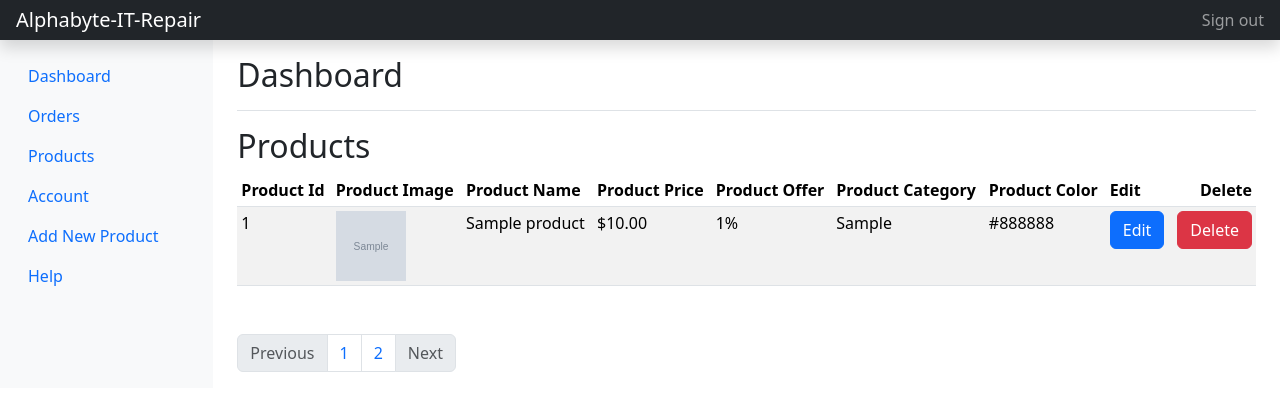
After one commit to DenysRudenko/Alphabyte-IT-Repair-Website, a PHP site: page /admin/products.php in a window 1280 px wide. The commit adds this page. Shown: the top 411 px of the page. Run offline with PHP 8.4, Linux system fonts and the light colour scheme; the visitor is signed in with stand-in values (Sample User, id 1); tables that the repository leaves empty hold one stand-in row (values such as "Sample post"); grey boxes marked "Sample" are stand-in pictures; some libraries are stand-ins or nearby versions.

```diff
--- a/admin/index.php
+++ b/admin/index.php
@@ -34,7 +34,7 @@ $stmt1->fetch();
 
 // set the total number of products on the page
 
-$total_records_per_page = 10;
+$total_records_per_page = 13;
 
 $offset = ($page_no - 1) * $total_records_per_page;
 
--- /dev/null
+++ b/admin/products.php
@@ -0,0 +1,146 @@
+<?php
+
+
+include('header.php');
+include('sidemenu.php');
+
+if(!isset($_SESSION['admin_logged_in'])){
+  header('location: login.php');
+  exit();
+}
+
+
+ // Pagination
+ if(isset($_GET['page_no']) && $_GET['page_no'] != "") {
+
+  // if user has already entered page then page number is the one that selected
+  $page_no = $_GET['page_no'];
+} else {
+
+  // if user just entered the page then default page is 1
+  $page_no = 1;
+}
+
+// return number of products
+$stmt1 = $conn->prepare("SELECT COUNT(*) AS total_records FROM products ");
+
+$stmt1->execute();
+
+$stmt1->bind_result($total_records);
+
+$stmt1->store_result();
+
+$stmt1->fetch();
+
+// set the total number of products on the page
+
+$total_records_per_page = 8;
+
+$offset = ($page_no - 1) * $total_records_per_page;
+
+$previous_page = $page_no - 1;
+$next_page = $page_no + 1;
+
+$adjacents = "2";
+
+$total_number_of_pages = ceil($total_records / $total_records_per_page);
+
+// get all products
+
+$stmt2 = $conn->prepare("SELECT * FROM products LIMIT $offset, $total_records_per_page");
+$stmt2->execute();
+$products = $stmt2->get_result();
+
+?>
+
+    <main class="col-md-9 ms-sm-auto col-lg-10 px-md-4">
+      <div class="d-flex justify-content-between flex-wrap flex-md-nowrap align-items-center pt-3 pb-2 mb-3 border-bottom">
+        <h1 class="h2">Dashboard</h1>
+        <div class="btn-toolbar mb-2 mb-md-0">
+          <div class="btn-group me-2">
+          </div>
+        </div>
+      </div>
+
+
+      <h2>Products</h2>
+      <div class="table-responsive">
+        <table class="table table-striped table-sm">
+          <thead>
+            <tr>
+              <th scope="col">Product Id</th>
+              <th scope="col">Product Image</th>
+              <th scope="col">Product Name</th>
+              <th scope="col">Product Price</th>
+              <th scope="col">Product Offer</th>
+              <th scope="col">Product Category</th>
+              <th scope="col">Product Color</th>
+              <th scope="col">Edit</th>
+              <th scope="col">Delete</th>
+            </tr>
+          </thead>
+          <tbody>
+
+          <?php foreach($products as $product) {?>
+            <tr>
+              <td><?php echo $product['product_id']; ?></td>
+              <td><img style="width: 70px; height: 70px;" src="<?php echo "../assets/images/".$product['product_image']; ?>"></td>
+              <td><?php echo $product['product_name']; ?></td>
+              <td><?php echo "$".$product['product_price']; ?></td>
+              <td><?php echo $product['product_special_offer']."%"; ?></td>
+              <td><?php echo $product['product_category']; ?></td>
+              <td><?php echo $product['product_color']; ?></td>
+              <td><a href="edit_product.php?product_id=<?php echo $product['product_id'];?>" class="btn btn-primary">Edit</a></td>
+              <td><a class="btn btn-danger">Delete</a></td>
+            </tr>
+
+            <?php } ?>
+
+          </tbody>
+        </table>
+
+        <!-- Pagination Bar -->
+        <nav aria-label="Page navigation example">
+        <ul class="pagination mt-5 mx-auto">
+
+        <li class="page-item <?php if($page_no <= 1){ echo 'disabled'; } ?>">
+        <a class="page-link" href="<?php if($page_no > 1){
+          echo "?page_no=".($page_no - 1); } else { echo "#"; } ?>">Previous</a>
+        </li>
+
+            <li class="page-item"><a class="page-link" href="?page_no=1">1</a></li>
+            <li class="page-item"><a class="page-link" href="?page_no=2">2</a></li>
+
+            <?php if($page_no >= 3) { ?>
+            <li class="page-item disabled"><span class="page-link">...</span></li>
+            <li class="page-item active"><span class="page-link"><?php echo $page_no; ?></span></li>
+            <?php } ?>
+
+
+            <li class="page-item <?php if($page_no >= $total_number_of_pages){ echo 'disabled'; } ?>">
+            <a class="page-link" href="<?php if($page_no < $total_number_of_pages){ echo "?page_no=".($page_no + 1); } else { echo "#"; } ?>">Next</a>
+            </li>
+        </ul>
+      </nav>
+
+      </div>
+    </main>
+
+
+
+
+  </div>
+
+
+
+
+
+
+</div>
+
+
+    <script src="/docs/5.1/dist/js/bootstrap.bundle.min.js" integrity="sha384-ka7Sk0Gln4gmtz2MlQnikT1wXgYsOg+OMhuP+IlRH9sENBO0LRn5q+8nbTov4+1p" crossorigin="anonymous"></script>
+
+      <script src="https://cdn.jsdelivr.net/npm/feather-icons@4.28.0/dist/feather.min.js" integrity="sha384-uO3SXW5IuS1ZpFPKugNNWqTZRRglnUJK6UAZ/gxOX80nxEkN9NcGZTftn6RzhGWE" crossorigin="anonymous"></script><script src="https://cdn.jsdelivr.net/npm/chart.js@2.9.4/dist/Chart.min.js" integrity="sha384-zNy6FEbO50N+Cg5wap8IKA4M/ZnLJgzc6w2NqACZaK0u0FXfOWRRJOnQtpZun8ha" crossorigin="anonymous"></script><script src="dashboard.js"></script>
+  </body>
+</html>
```
Also changed, not shown: admin/edit_product.php (+92 -0 lines).
